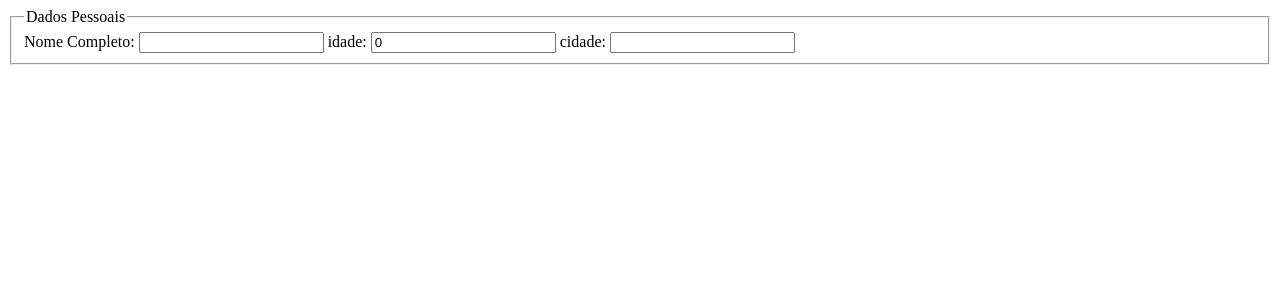
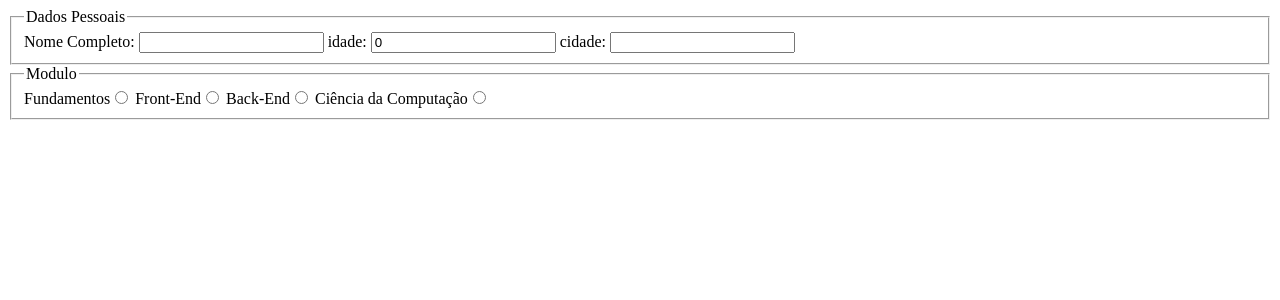
Before and after one commit to gaalvesj/hooks-reactJs-pt1, a React (Vite) app in the folder vite-project/: page / in a window 1280 px wide. Shown: the top 300 px of the page. Built offline with nearby package versions, Linux system fonts and the light colour scheme.

Commit message:
quarta parte feita

```diff
--- a/vite-project/src/Componentes/Form.jsx
+++ b/vite-project/src/Componentes/Form.jsx
@@ -4,6 +4,7 @@ export default function Form() {
     const [name, setName] = useState('');
     const [years, setYear] = useState(0);
     const [city, setCity] = useState('');
+    const [modol, setModol] = useState('');
 
   return (
     <form>
@@ -28,6 +29,37 @@ export default function Form() {
             value={city}
             onChange={ ({ target }) => setCity(target.value)} />
         </fieldset>
+        <fieldset>
+            <legend>Modulo</legend>
+             <label htmlFor='fundament'>Fundamentos</label>
+             <input
+             type='radio'
+             id='fundament'
+             value='fundament'
+             checked={ modol === 'fundament' }
+            onChange={ ({ target }) => setModol(target.value)} />
+            <label htmlFor='Ciência da Computação'> Front-End</label>
+             <input
+             type='radio'
+             id='Front-End'
+             value='Front-End'
+             checked={ modol === 'Front-End' }
+            onChange={ ({ target }) => setModol(target.value)} />
+            <label htmlFor='back-end'> Back-End</label>
+             <input
+             type='radio'
+             id='back-end'
+             value='back-end'
+             checked={ modol === 'back-end' }
+            onChange={ ({ target }) => setModol(target.value)} />
+            <label htmlFor='Ciência da Computação'> Ciência da Computação</label>
+             <input
+             type='radio'
+             id='Ciência da Computação'
+             value='Ciência da Computação'
+             checked={ modol === 'Ciência da Computação' }
+            onChange={ ({ target }) => setModol(target.value)} />
+            </fieldset>
     </form>
   )
 }
```
